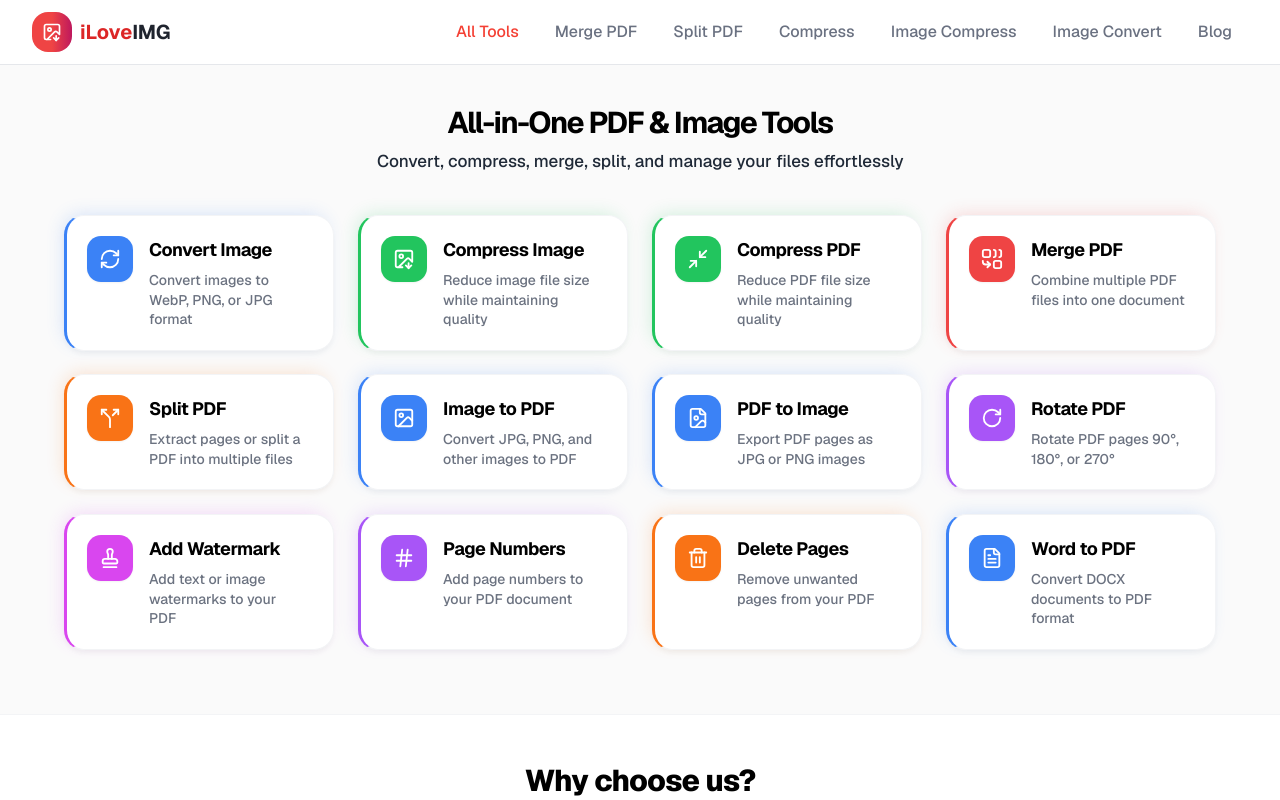
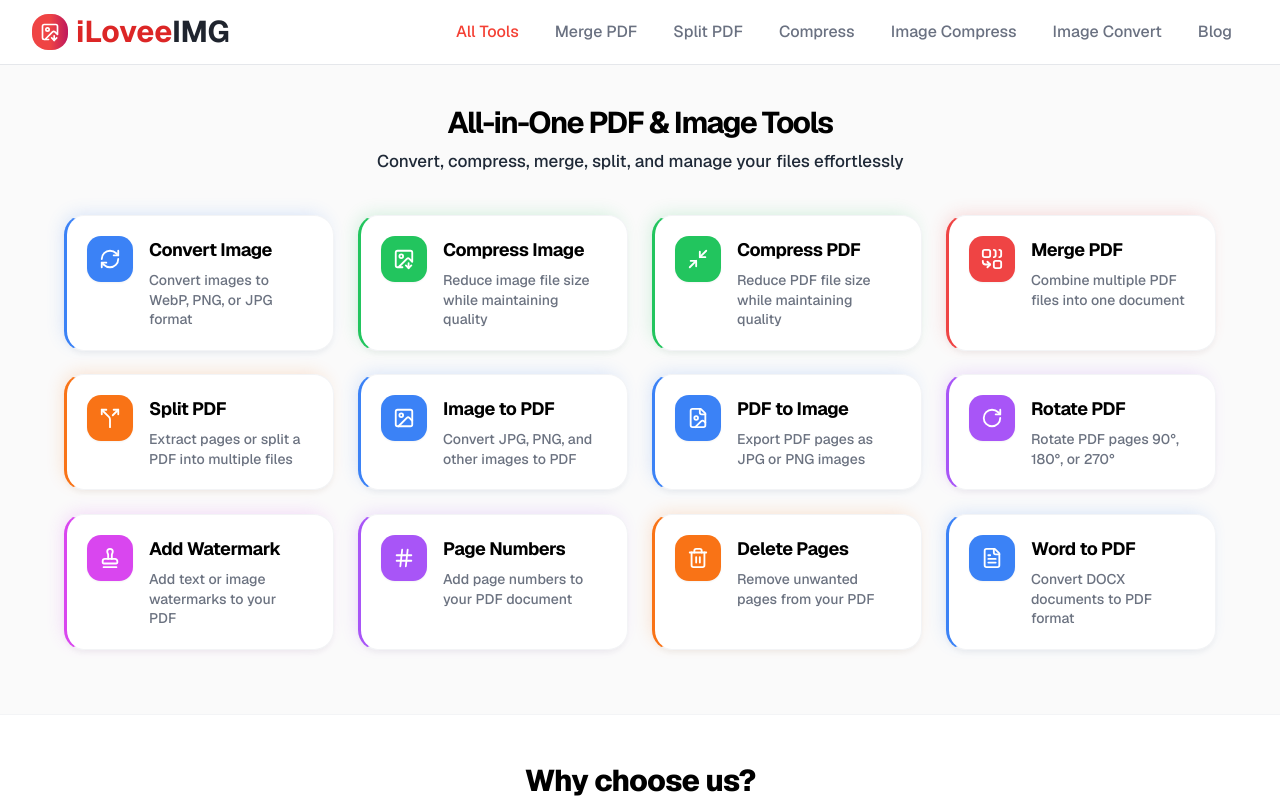
Before and after one commit to pramodtrigno-design/iloveeimg, a Next.js app: page / in a window 1280 px wide. Shown: the top 800 px of the page. Built offline with nearby package versions, Linux system fonts and the light colour scheme.

Commit message:
Adjust Header logo size and text style

```diff
--- a/src/components/layout/Header.tsx
+++ b/src/components/layout/Header.tsx
@@ -26,10 +26,10 @@
         <nav className="flex items-center justify-between h-16">
           {/* Logo */}
           <Link href="/" className="flex items-center gap-2" aria-label="iLoveIMG Home">
-            <div className="w-10 h-10 rounded-xl bg-gradient-to-r from-red-500 via-red-500 to-pink-700 flex items-center justify-center" aria-hidden="true">
+            <div className="w-8 h-8 md:h-9 md:w-9 rounded-xl bg-gradient-to-r from-red-500 via-red-500 to-pink-700 flex items-center justify-center" aria-hidden="true">
               <ImageDown className="w-5 h-5 text-white" />
             </div>
-            <span className="text-xl font-bold"><span className="text-red-600">iLove</span>IMG</span>
+            <span className="text-2xl md:text-3xl font-bold"><span className="text-red-600">iLovee</span>IMG</span>
           </Link>
 
           {/* Desktop Navigation */}
```
